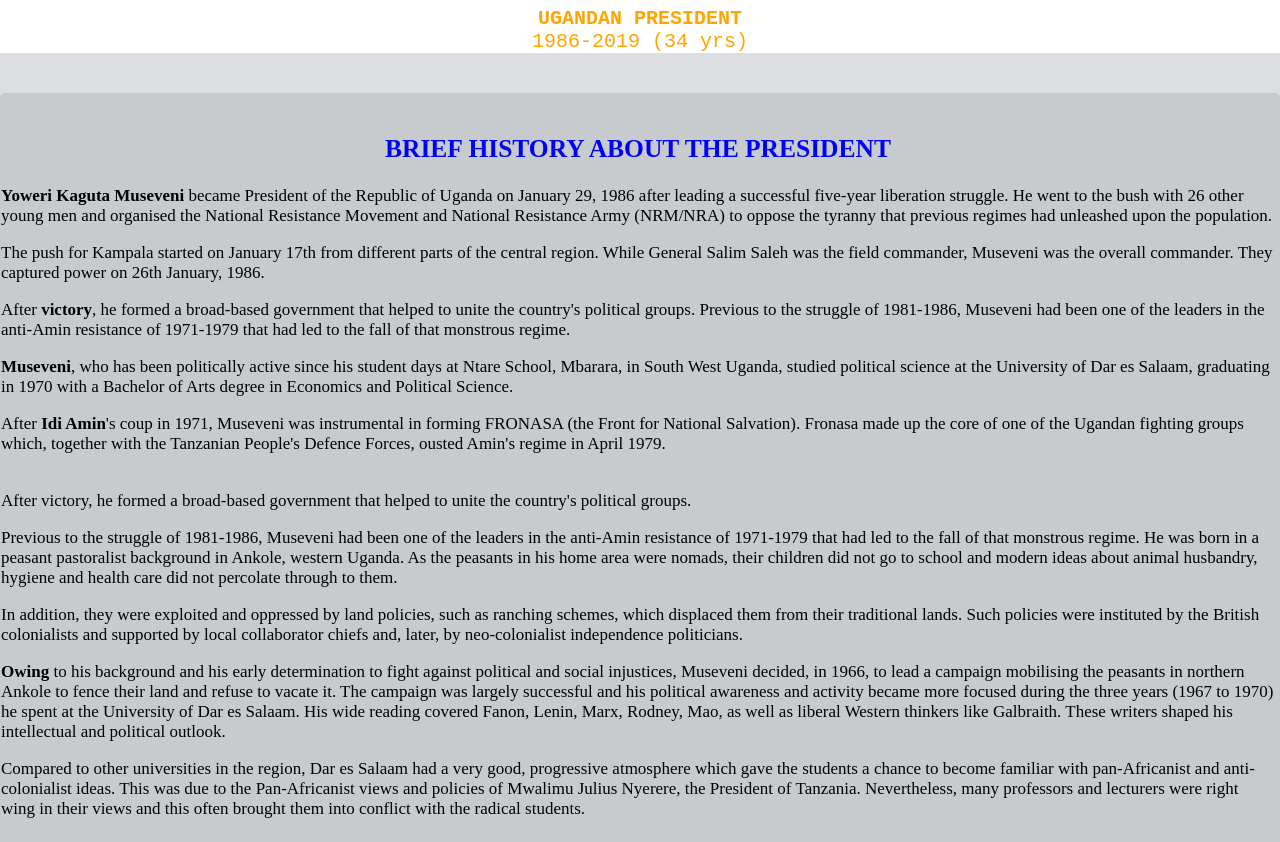
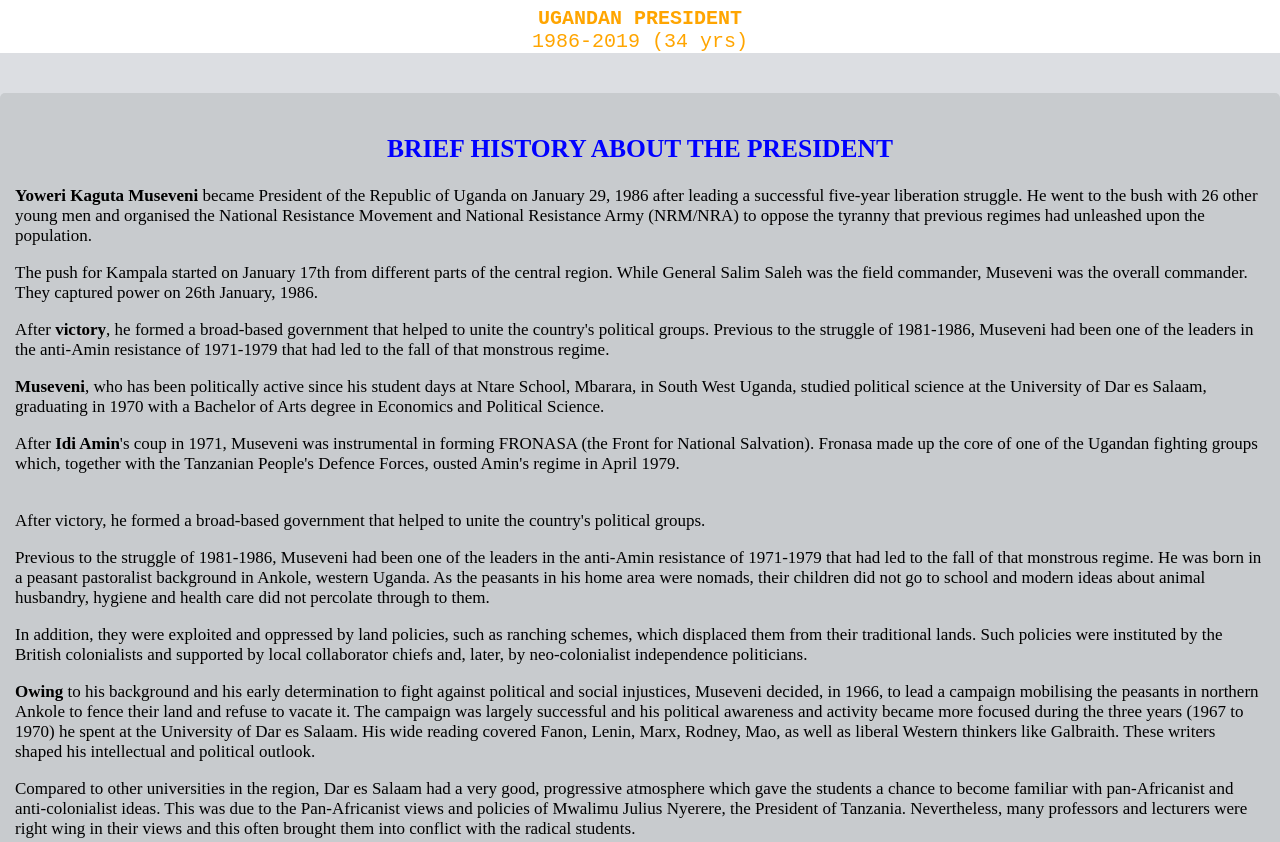
Before and after one commit to oscaremma/oscaremma.github.io, a plain HTML site: page index.html in a window 1280 px wide. Shown: the part 717-1559 px from the top of the page. Drawn offline with Linux system fonts and the light colour scheme.

Commit message:
Update css.css

```diff
--- a/style/css.css
+++ b/style/css.css
@@ -31,7 +31,7 @@ body,html{
 		overflow:hidden;
 		font-size: 17px;
 		margin: 40px 0px 10px 0px;
-		padding:20px 5px 20px 1px;
+		padding:20px 15px 20px 15px;
 		border-radius: 5px;
 	}
 	#img-div{
```
